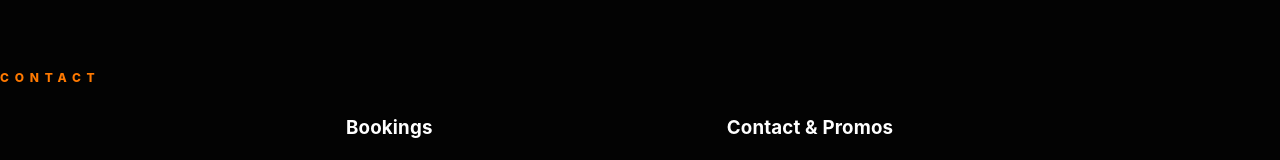
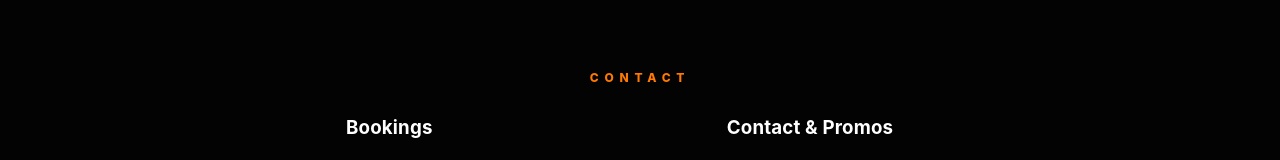
Before and after one commit to daxsonmusic/daxsonmusic, a Next.js app: page / in a window 1280 px wide. Shown: the part 4069-4229 px from the top of the page. Built offline with nearby package versions, Linux system fonts and the light colour scheme; no server answers.

Commit message:
center update2

```diff
--- a/src/app/globals.css
+++ b/src/app/globals.css
@@ -81,3 +81,7 @@ footer{text-align:center;color:#777;padding:26px;text-transform:uppercase;font-s
 .booking-links > div {
   min-width: 260px;
 }
+
+.booking-kicker {
+  text-align: center;
+}
--- a/src/app/page.js
+++ b/src/app/page.js
@@ -96,7 +96,7 @@ export default async function Home() {
         </section>
 
    <section className="bookings" id="bookings">
-  <p className="section-kicker">Contact</p>
+<p className="section-kicker booking-kicker">Contact</p>
 
   <div className="booking-links">
     <div>
@@ -109,7 +109,7 @@ export default async function Home() {
     <div>
       <h3>Contact &amp; Promos</h3>
       <a className="booking-email" href="mailto:info@daxsonmusic.com">
-        Contact & Promos
+       Contact & Promos
       </a>
     </div>
   </div>
```
